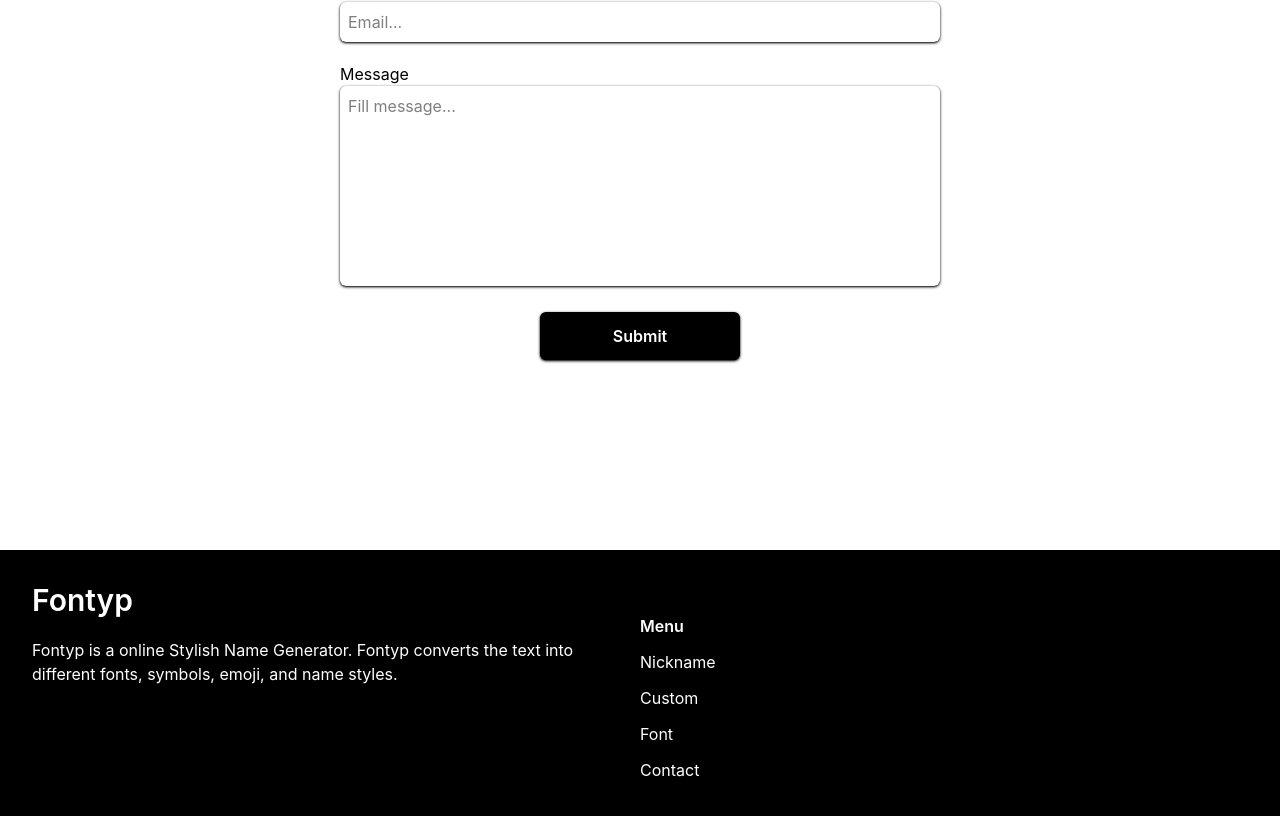
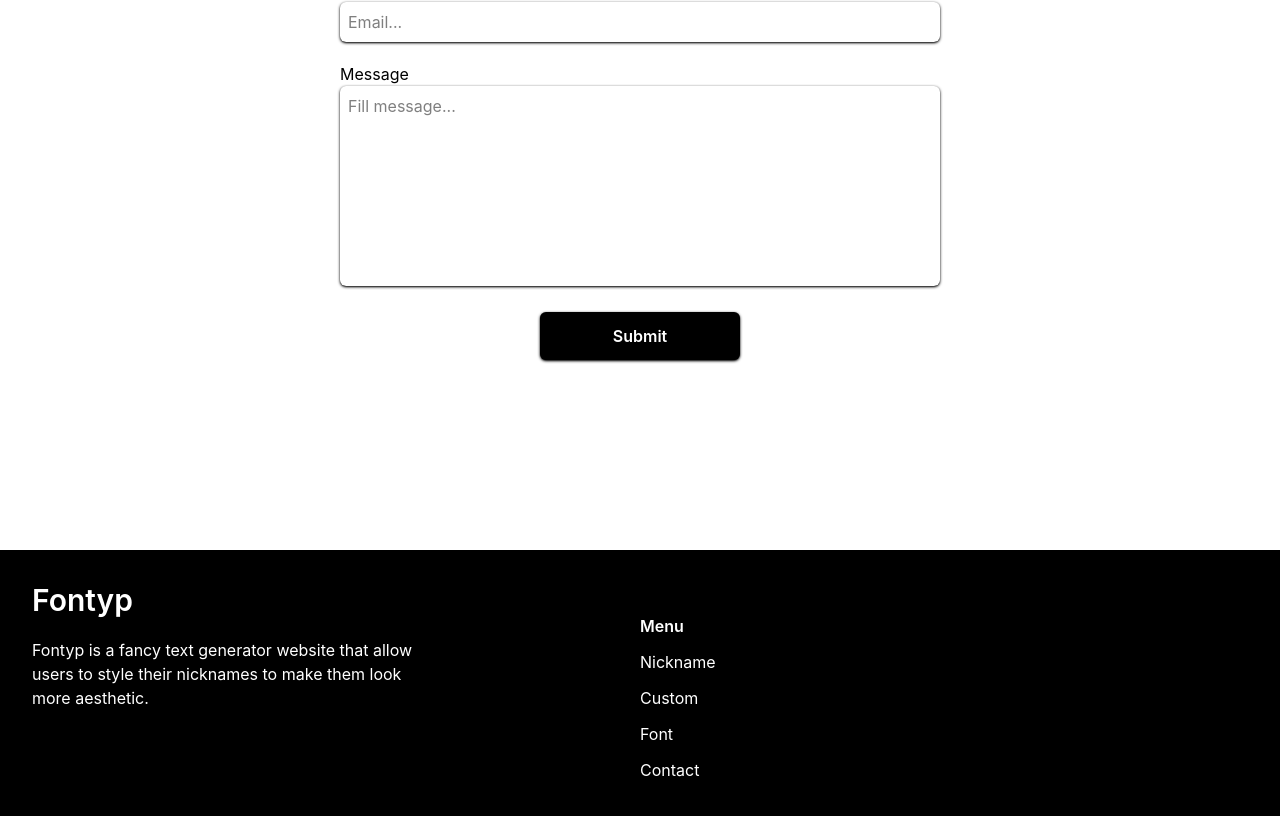
Before and after one commit to kuroshii251/Fontyp, a React (Vite) app: page /contact in a window 1280 px wide. Shown: the part 354-1170 px from the top of the page. Built offline with nearby package versions, Linux system fonts and the light colour scheme; a web font is replaced by a local one.

Commit message:
update hero and footer

```diff
--- a/src/components/footer/main.tsx
+++ b/src/components/footer/main.tsx
@@ -8,10 +8,8 @@ export default function Footer() {
                             <h1 className="text-white font-semibold text-3xl">
                                 Fontyp
                             </h1>
-                            <p className="text-white mt-5 w-auto">
-                                Fontyp is a online Stylish Name Generator. Fontyp
-                        converts the text into different fonts, symbols, emoji,
-                        and name styles.
+                            <p className="text-white mt-5 w-100">
+                               Fontyp is a fancy text generator website that allow users to style their nicknames to make them look more aesthetic.
                             </p>
                         </div>
                     </div>
--- a/src/components/home/feature/main.tsx
+++ b/src/components/home/feature/main.tsx
@@ -1,7 +1,7 @@
 export default function Feature() {
     return (
         <>
-            <div className="col pb-10">
+            <div className="col pb-10" id="features">
                 <div className="">
                     <h1 className="text-4xl font-bold text-center">Features</h1>
                     <div className="grid lg:grid-cols-3 grid-cols-1 lg:space-y-2 mx-auto space-y-5 items-center justify-center place-content-center place-items-center pt-20 ">
--- a/src/components/home/hero/main.tsx
+++ b/src/components/home/hero/main.tsx
@@ -14,7 +14,7 @@ export default function Hero() {
                         another styles and find your favorite fancy text
                                             </p>
                     <div className="mx-auto flex justify-center items-center">
-                        <a className="bg-zinc-900 p-3 text-white hover:bg-black w-50 font-semibold text-center rounded-xl mx-auto mt-3 ">
+                        <a href="#features" className="bg-zinc-900 p-3 text-white hover:bg-black w-50 font-semibold text-center rounded-xl mx-auto mt-3 ">
                             Get Started
                         </a>
                     </div>
```
